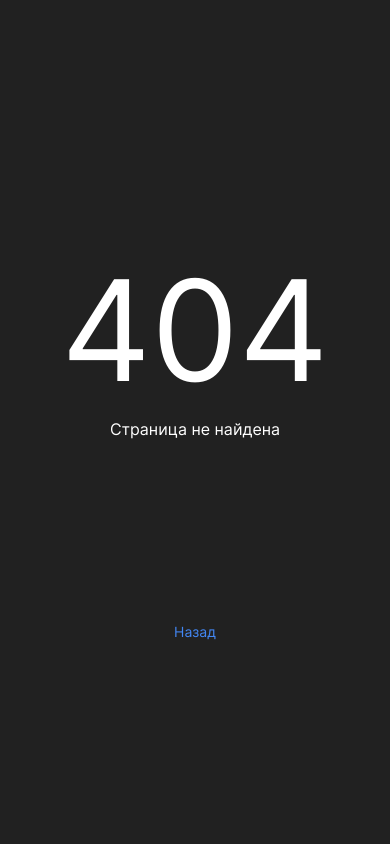
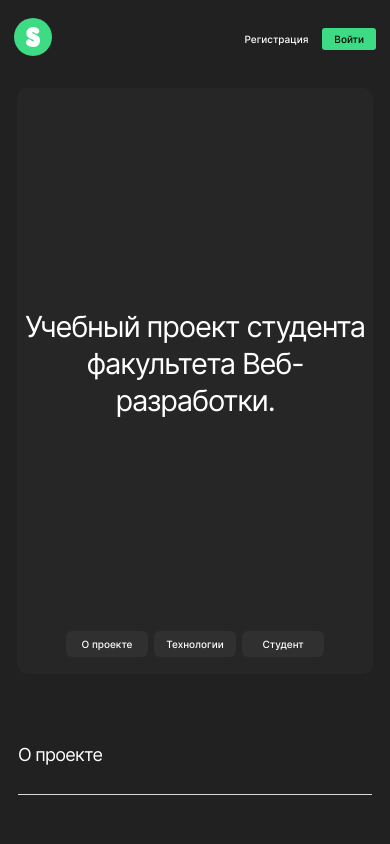
Before and after one commit to Vovkasquid/movies-explorer-frontend, a React (Create React App) app: page / in a window 390 px wide. Before the commit this address had no page. Shown: the top 844 px of the page. Built offline with nearby package versions, Linux system fonts and the light colour scheme.

Commit message:
feat: адаптировать страницу 404

```diff
--- a/src/components/App/App.jsx
+++ b/src/components/App/App.jsx
@@ -1,13 +1,12 @@
 import React from 'react'
 import { Switch, Route, Redirect } from 'react-router-dom'
 import './App.css'
-// import Main from '../Main/Main'
+import Main from '../Main/Main'
 import Movies from '../Movies/Movies'
 import SavedMovies from '../SavedMovies/SavedMovies'
 import Profile from '../Profile/Profile'
 import Register from '../Register/Register'
 import Login from '../Login/Login'
-import PageNotFound from '../PageNotFound/PageNotFound'
 
 function App() {
   return (
@@ -30,7 +29,7 @@ function App() {
             <Login />
           </Route>
           <Route path="/">
-            <PageNotFound />
+            <Main />
           </Route>
           <Route path="/*">
             <Redirect to="/" />
--- a/src/components/PageNotFound/PageNotFound.css
+++ b/src/components/PageNotFound/PageNotFound.css
@@ -26,7 +26,7 @@
   text-align: center;
 }
 
-.page-not-foumd__subtitle {
+.page-not-found__subtitle {
   padding: 0;
   margin: 0;
   font-weight: normal;
@@ -42,4 +42,37 @@
   text-align: center;
   text-decoration: none;
   color: hsla(217, 89%, 61%, 1);
+  transition: opacity .3s ease;
 }
+
+.page-not-found__link:hover {
+  opacity: .7;
+}
+
+@media (max-width:800px) {
+  .page-not-found {
+    padding: 408px 0 222px 0;
+  }
+}
+
+@media (max-width:500px) {
+  .page-not-found {
+    padding: 329px 0 30px 0;
+  }
+  .page-not-found__title-container {
+    margin-bottom: 284px;
+    gap: 10px;
+  }
+  .page-not-found__title {
+    font-size: 80px;
+    line-height: 97px;
+  }
+  .page-not-found__subtitle {
+    font-size: 12px;
+    line-height: 15px;
+  }
+  .page-not-found__link {
+    font-size: 12px;
+    line-height: 15px;
+  }
+}
--- a/src/components/PageNotFound/PageNotFound.jsx
+++ b/src/components/PageNotFound/PageNotFound.jsx
@@ -7,9 +7,9 @@ export default function PageNotFound() {
     <section className="page-not-found">
       <div className="page-not-found__title-container">
         <h1 className="page-not-found__title">404</h1>
-        <p className="page-not-foumd__subtitle">Страница не найдена</p>
+        <p className="page-not-found__subtitle">Страница не найдена</p>
       </div>
-      <Link className="page-not-found__link" to="/profile">
+      <Link className="page-not-found__link" to="/movies">
         Назад
       </Link>
     </section>
```
